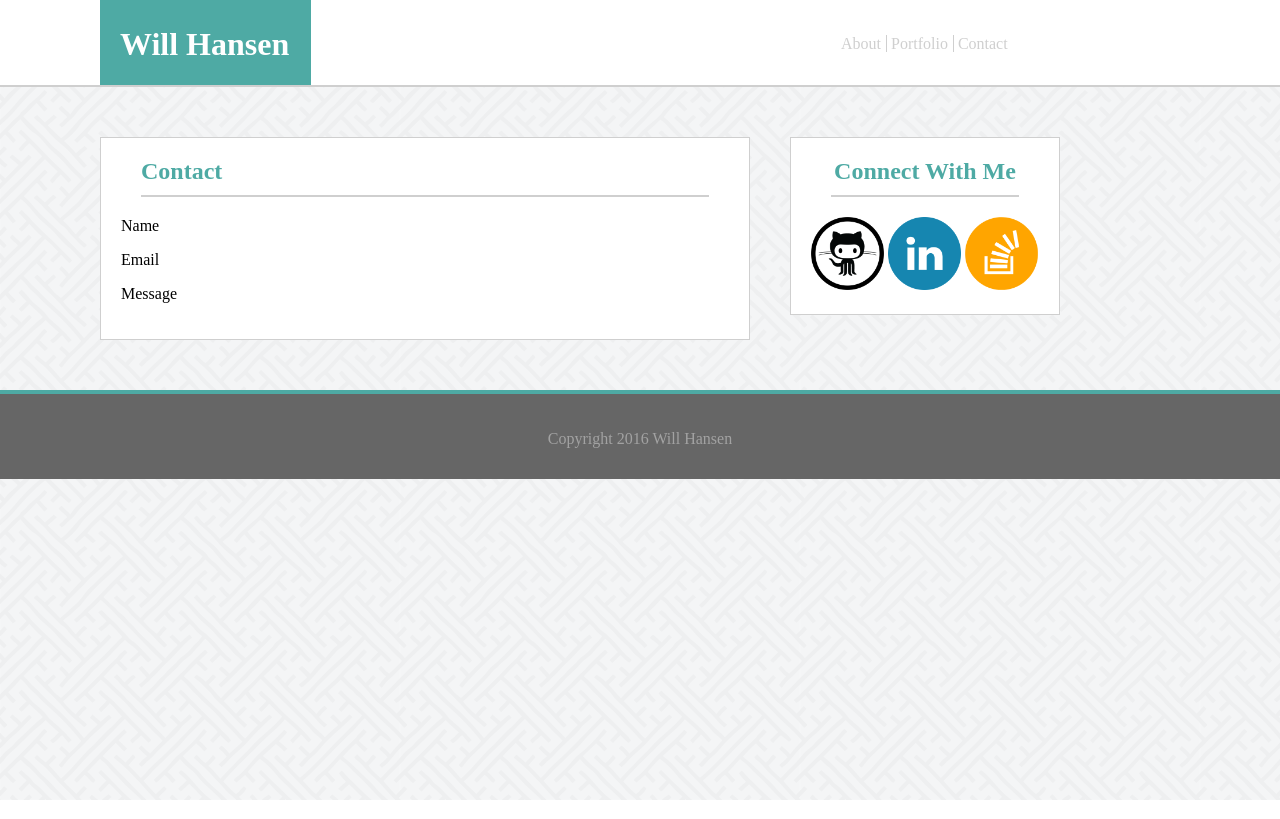
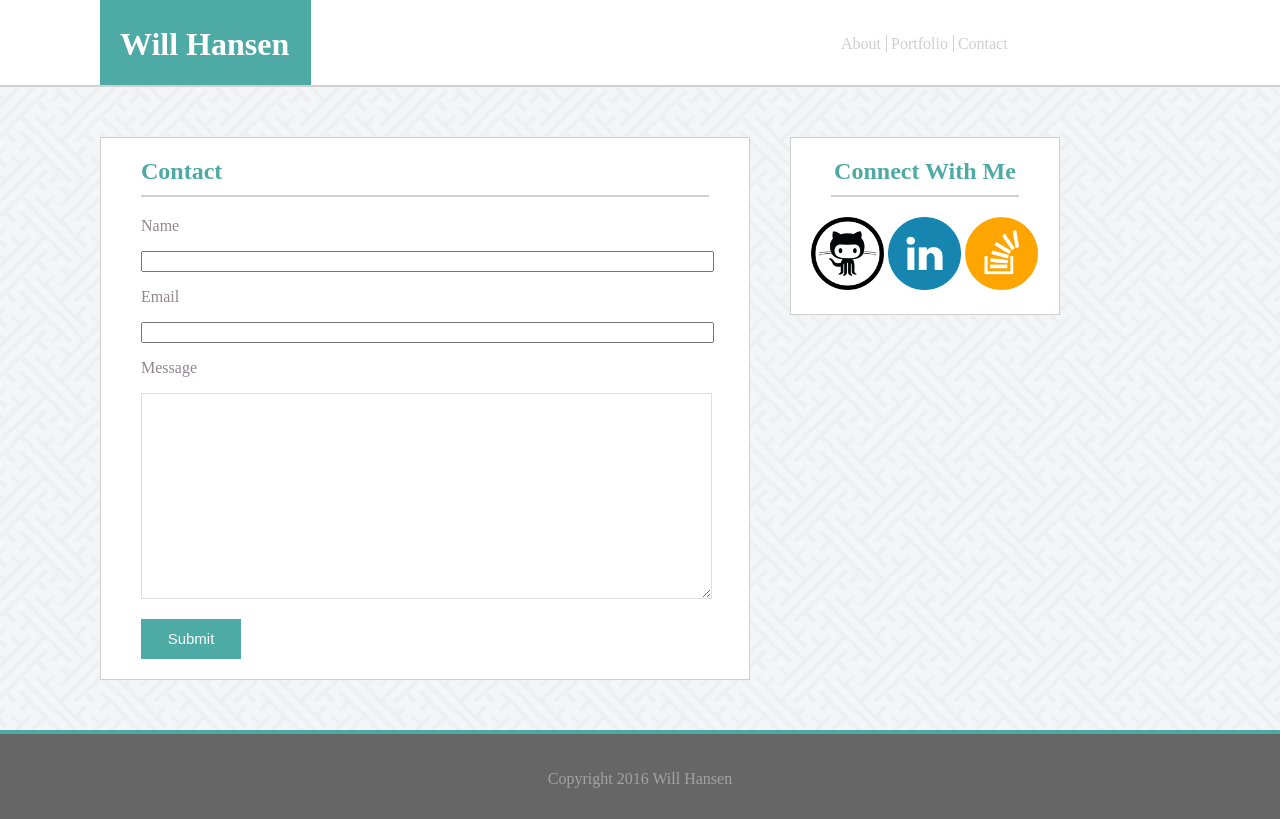
Before and after one commit to WillCHansen/Basic-Portfolio, a plain HTML site: page contact.html in a window 1280 px wide. Drawn offline with Linux system fonts and the light colour scheme.

Commit message:
almost done

```diff
--- a/assets/CSS/style.css
+++ b/assets/CSS/style.css
@@ -1,7 +1,8 @@
 #main_name{
 	float: left;
 	width: 171px;
-	padding: 20px;
+	padding-left: 20px;
+	padding-right: 20px;
 	background: #4eaaa4;
 	margin-left: 100px;
 	padding-top: 5px;
@@ -42,6 +43,7 @@
 	height: 85px;
 	background-color: white;
 	margin-bottom: 50px;
+	display: block;
 }
 body{
 	margin: 0px;
@@ -122,5 +124,31 @@ a{
 	position: absolute;
 	right: 0px;
 	left: 0px;
-	bottom: 0px;
+	bottom:0px;
 }
+.inputfield{
+	width: 565px;
+	margin-left: 20px;
+	margin-right: 20px;
+}
+.textfield{
+	margin-left: 20px;
+	margin-right: 20px;
+	color: #91878e;
+}
+#textbox{
+	height: 200px;
+	color: #91878e;
+	border-style: solid;
+	border-color: #dfdfdf;
+}
+#submit{
+	margin-top: 16px;
+	margin-left: 20px;
+	background-color: #4eaaa4;
+	border-style: none;
+	height: 40px;
+	width: 100px;
+	color: white;
+	font-size: 15px;
+}
--- a/contact.html
+++ b/contact.html
@@ -20,10 +20,16 @@
 
 <div id="content_container">
 	<div class="about_container">
-		<h2 class="headinfo" id="aboutme">Contact</h2>
-		<p>Name</p>
-		<p>Email</p>
-		<p>Message</p>
+		<form>
+			<h2 class="headinfo" id="aboutme">Contact</h2>
+			<p class="textfield">Name</p>
+			<input class="inputfield" type="input" name="">
+			<p class="textfield">Email</p>
+			<input class="inputfield" type="input" name="">
+			<p class="textfield">Message</p>
+			<textarea id="textbox" class="inputfield" ></textarea>
+			<button id="submit" type="submit" name="submit">Submit</button>
+		</form>
 	</div>
 
 	<div class="connect_container">
```
